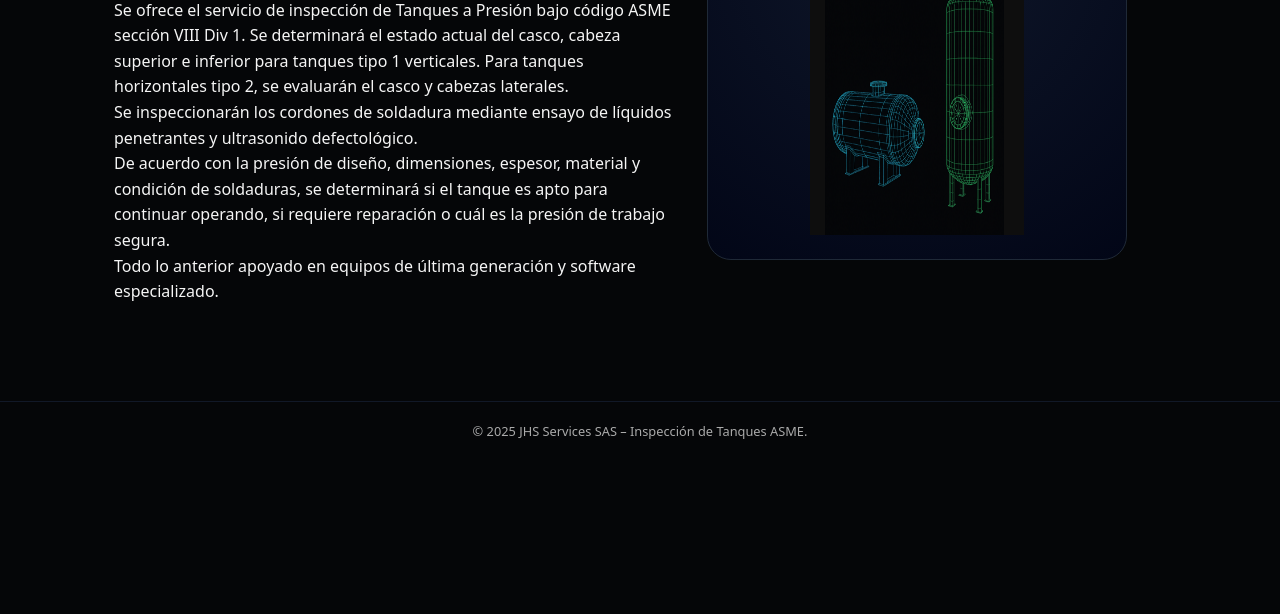
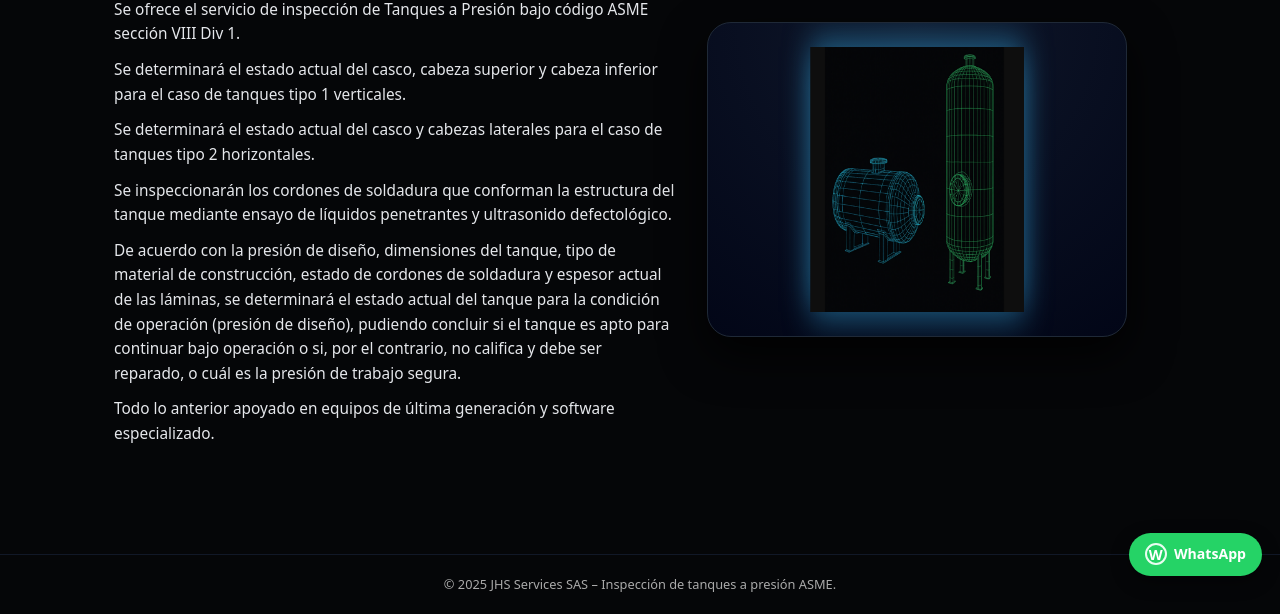
Before and after one commit to Jhs68344/inspeccion-tanques-presion-asme, a plain HTML site: page index.html in a window 1280 px wide. Shown: the part 206-820 px from the top of the page. Drawn offline with Linux system fonts and the light colour scheme.

Commit message:
Update index.html

```diff
--- a/index.html
+++ b/index.html
@@ -3,8 +3,20 @@
 <head>
   <meta charset="UTF-8" />
   <meta name="viewport" content="width=device-width, initial-scale=1.0" />
+
   <title>Inspección de Tanques a Presión ASME – JHS Services SAS</title>
-  <meta name="description" content="Servicio profesional de inspección de tanques a presión bajo código ASME Sección VIII División 1. Evaluación de casco, cabezas, soldaduras, espesores y presión de trabajo segura.">
+
+  <!-- SEO básico -->
+  <meta name="description" content="JHS Services SAS ofrece inspección de tanques a presión bajo código ASME Sección VIII División 1, evaluando casco, cabezas, soldaduras, espesores y presión de trabajo segura.">
+  <meta name="keywords" content="inspección tanques a presión, ASME Sección VIII, ensayos no destructivos, líquidos penetrantes, ultrasonido, JHS Services SAS, Colombia">
+  <meta name="author" content="JHS Services SAS">
+
+  <!-- Open Graph para compartir en redes -->
+  <meta property="og:title" content="Inspección de Tanques a Presión ASME – JHS Services SAS">
+  <meta property="og:description" content="Servicio especializado de inspección de tanques a presión bajo código ASME Sección VIII Div. 1 con ensayos no destructivos.">
+  <meta property="og:type" content="website">
+  <!-- Si luego subes una imagen específica para compartir, cámbiala aquí -->
+  <!-- <meta property="og:image" content="https://TU-USUARIO.github.io/TU-REPO/imagen-og.png"> -->
 
   <style>
     * {
@@ -18,6 +30,11 @@
       background-color: #050608;
       color: #f5f5f5;
       line-height: 1.6;
+    }
+
+    a {
+      color: inherit;
+      text-decoration: none;
     }
 
     header {
@@ -62,6 +79,7 @@
       color: #e5e7eb;
     }
 
+    /* HERO */
     .hero {
       max-width: 1100px;
       margin: 0 auto;
@@ -77,10 +95,18 @@
       line-height: 1.2;
       margin-bottom: 1rem;
     }
+
     .hero-title span {
       color: #f97316;
     }
 
+    .hero p {
+      font-size: 0.96rem;
+      color: #e5e7eb;
+      margin-bottom: 0.7rem;
+    }
+
+    /* Marco de los tanques */
     .tank-frame {
       max-width: 420px;
       width: 100%;
@@ -93,16 +119,21 @@
       justify-content: center;
       align-items: center;
       position: relative;
+      box-shadow: 0 18px 45px rgba(0, 0, 0, 0.8);
     }
 
     .tank-image {
       width: 82%;
+      height: auto;
       animation: girar 14s linear infinite;
       transform-origin: center center;
+      filter: drop-shadow(0 0 22px rgba(56, 189, 248, 0.6));
+      transition: filter 0.3s ease;
     }
 
     .tank-image:hover {
       animation-play-state: paused;
+      filter: drop-shadow(0 0 26px rgba(56, 189, 248, 0.9));
     }
 
     @keyframes girar {
@@ -120,7 +151,7 @@
     h2 {
       font-size: 1.4rem;
       margin-bottom: 0.5rem;
-      color: #fff;
+      color: #ffffff;
     }
 
     .card {
@@ -136,8 +167,50 @@
       padding: 1.2rem;
       border-top: 1px solid #111827;
       margin-top: 3rem;
-      color: #aaa;
+      color: #aaaaaa;
       font-size: 0.8rem;
+    }
+
+    /* Botón flotante de WhatsApp */
+    .whatsapp-float {
+      position: fixed;
+      right: 18px;
+      bottom: 18px;
+      z-index: 50;
+      background-color: #25d366;
+      color: #ffffff;
+      padding: 0.65rem 1rem;
+      border-radius: 999px;
+      display: flex;
+      align-items: center;
+      gap: 0.45rem;
+      box-shadow: 0 6px 18px rgba(0, 0, 0, 0.4);
+      font-size: 0.88rem;
+      font-weight: 600;
+    }
+
+    .whatsapp-float:hover {
+      filter: brightness(1.05);
+      transform: translateY(-1px);
+    }
+
+    .whatsapp-icon {
+      width: 22px;
+      height: 22px;
+      border-radius: 999px;
+      border: 2px solid #e9fdf1;
+      display: flex;
+      align-items: center;
+      justify-content: center;
+      font-size: 0.9rem;
+      font-weight: 700;
+    }
+
+    /* Responsive */
+    @media (max-width: 880px) {
+      .hero {
+        grid-template-columns: 1fr;
+      }
     }
   </style>
 </head>
@@ -147,6 +220,7 @@
 <header>
   <div class="nav-container">
     <div class="logo-area">
+      <!-- Asegúrate de que este archivo exista en el repositorio -->
       <img src="logo-jhs-services-sas.png" alt="Logo JHS Services SAS">
       <div class="logo-text">
         <span>JHS SERVICES SAS</span>
@@ -165,19 +239,26 @@
 
     <p>
       Se ofrece el servicio de inspección de Tanques a Presión bajo código ASME sección VIII Div 1.
-      Se determinará el estado actual del casco, cabeza superior e inferior para tanques tipo 1 verticales.
-      Para tanques horizontales tipo 2, se evaluarán el casco y cabezas laterales.
     </p>
 
     <p>
-      Se inspeccionarán los cordones de soldadura mediante ensayo de
+      Se determinará el estado actual del casco, cabeza superior y cabeza inferior para el caso de tanques tipo 1 verticales.
+    </p>
+
+    <p>
+      Se determinará el estado actual del casco y cabezas laterales para el caso de tanques tipo 2 horizontales.
+    </p>
+
+    <p>
+      Se inspeccionarán los cordones de soldadura que conforman la estructura del tanque mediante ensayo de
       líquidos penetrantes y ultrasonido defectológico.
     </p>
 
     <p>
-      De acuerdo con la presión de diseño, dimensiones, espesor, material y condición de soldaduras,
-      se determinará si el tanque es apto para continuar operando, si requiere reparación
-      o cuál es la presión de trabajo segura.
+      De acuerdo con la presión de diseño, dimensiones del tanque, tipo de material de construcción, estado de cordones
+      de soldadura y espesor actual de las láminas, se determinará el estado actual del tanque para la condición de
+      operación (presión de diseño), pudiendo concluir si el tanque es apto para continuar bajo operación o si, por el
+      contrario, no califica y debe ser reparado, o cuál es la presión de trabajo segura.
     </p>
 
     <p>
@@ -186,15 +267,30 @@
   </div>
 
   <div class="tank-frame">
-    <img src="tanques-presion-asme-3d.png" class="tank-image" alt="Modelos 3D de tanques a presión ASME">
+    <!-- Asegúrate de que este archivo exista en el repositorio -->
+    <img src="tanques-presion-asme-3d.png"
+         class="tank-image"
+         alt="Modelos 3D de tanques a presión vertical y horizontal bajo código ASME">
   </div>
 </section>
 
 <footer>
-  © <span id="year"></span> JHS Services SAS – Inspección de Tanques ASME.
+  © <span id="year"></span> JHS Services SAS – Inspección de tanques a presión ASME.
 </footer>
 
+<!-- Botón flotante de WhatsApp -->
+<a
+  href="https://wa.me/573001112233?text=Hola%20JHS%20Services%2C%20deseo%20informaci%C3%B3n%20sobre%20la%20inspecci%C3%B3n%20de%20tanques%20a%20presi%C3%B3n%20ASME."
+  class="whatsapp-float"
+  target="_blank"
+  rel="noopener"
+>
+  <div class="whatsapp-icon">W</div>
+  <span>WhatsApp</span>
+</a>
+
 <script>
+  // Año automático en el footer
   document.getElementById("year").textContent = new Date().getFullYear();
 </script>
 
```
